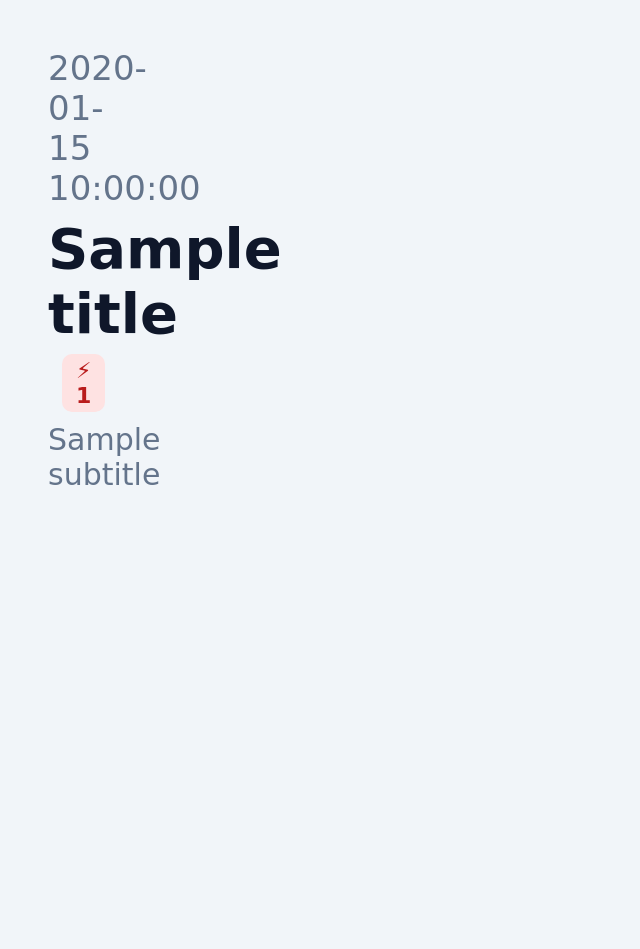
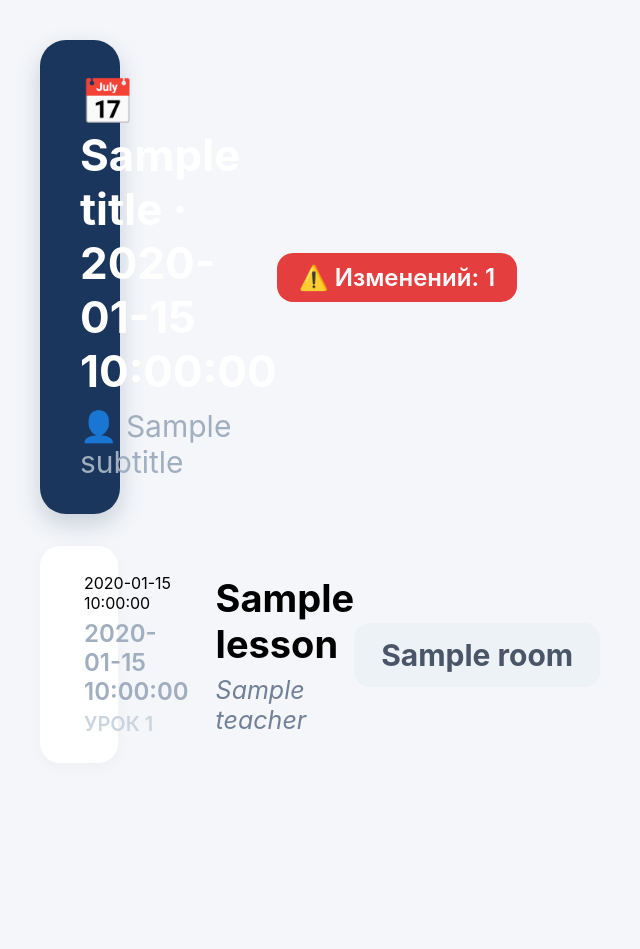
Before and after one commit to jager19111/school_schedule_v2_bot, a Python web app: template services/image_render/templates/schedule_poster.html.j2 in a window 1280 px wide. Shown: the whole page, without its empty margins (0-640 px from the left). After the commit the page ends 731 px from the top, so only its background shows below. Run offline with Jinja, Linux system fonts and the light colour scheme; the template is opened without the code that fills it: most values are stand-ins (such as "Sample title", 1, 10 or a date in 2020).

Commit message:
feat(poster-design): перенос авторского макета в рабочий шаблон + синхронизация палитры Pillow

```diff
--- a/services/image_render/templates/schedule_poster.html.j2
+++ b/services/image_render/templates/schedule_poster.html.j2
@@ -1,9 +1,17 @@
 {# ==========================================================
    PNG-постер расписания на день (ТЗ v2.2, раздел 6).
-   Рендерится PlaywrightRenderer в PNG и обрезается по #poster.
-   Шрифты и стили строго локальные; внешних сетевых запросов нет
-   (см. _route_guard в playwright_renderer.py).
-   Цветовая кодировка статусов — левая граница карточки.
+
+   Дизайн: авторский макет из bot/templates/schedule_poster.html,
+   перенесённый на контекст рендерера и масштаб 1080px (переживает
+   JPEG-компрессию Telegram; исходный макет был 800px, масштаб x1.35).
+
+   Шрифты СТРОГО локальные: внешний @import (Google Fonts) блокируется
+   _route_guard — рендер не ходит в интернет. Для Inter установи шрифт
+   в систему (пакет fonts-inter или ~/.fonts), иначе будет DejaVu Sans.
+
+   Контекст (PlaywrightRenderer.render):
+     date_text, title, subtitle, lessons (PosterLessonCard),
+     changes_count, width. Скриншот обрезается по #poster.
    ========================================================== #}
 <!DOCTYPE html>
 <html>
@@ -11,76 +19,155 @@
 <meta charset="utf-8">
 <style>
     * { margin: 0; padding: 0; box-sizing: border-box; }
-  body { font-family: 'DejaVu Sans', Arial, sans-serif; background: #f1f5f9; }
-  #poster { width: {{ width }}px; background: #f1f5f9; padding: 48px; }
+    body {
+        font-family: 'Inter', 'Segoe UI', 'DejaVu Sans', Arial, sans-serif;
+        background-color: #f4f6f9;
+    }
+    #poster {
+        width: {{ width }}px;
+        background-color: #f4f6f9;
+        padding: 40px;
+    }
 
-  .header { margin-bottom: 36px; }
-  .header .date { font-size: 34px; color: #64748b; }
-  .header .title { font-size: 56px; font-weight: 700; color: #0f172a; margin-top: 8px; }
-  .header .subtitle { font-size: 30px; color: #64748b; margin-top: 10px; }
+    .header {
+        background-color: #1a365d;
+        color: white;
+        padding: 34px 40px;
+        border-radius: 26px;
+        margin-bottom: 32px;
+        box-shadow: 0 10px 25px rgba(26, 54, 93, 0.2);
+        display: flex;
+        justify-content: space-between;
+        align-items: center;
+    }
+    .header-title { font-size: 44px; font-weight: 700; }
+    .header-subtitle { font-size: 30px; color: #a0aec0; margin-top: 10px; }
+    .changes-marker {
+        background: #e53e3e; color: white; padding: 10px 22px;
+        border-radius: 16px; font-size: 24px; font-weight: 600;
+        white-space: nowrap;
+    }
 
-  .card {
-    display: flex; background: #ffffff; border-radius: 18px;
-    margin-bottom: 18px; overflow: hidden; min-height: 132px;
+    .lesson-card {
+        background: white;
+        border-radius: 20px;
+        padding: 27px 34px;
+        margin-bottom: 20px;
+        display: flex;
+        align-items: center;
+        box-shadow: 0 4px 15px rgba(0, 0, 0, 0.03);
+        border-left: 10px solid transparent;
     }
-  /* Цветовая кодировка статусов — левая граница карточки */
-  .card.normal         { border-left: 12px solid #3b82f6; }
-  .card.exchange       { border-left: 12px solid #ef4444; }
-  .card.cancelled      { border-left: 12px solid #9ca3af; }
-  .card.extra          { border-left: 12px solid #a855f7; }
-  .card.methodological { border-left: 12px solid #f59e0b; }
+    /* Цветовые маркеры статуса — левая граница карточки (раздел 6 ТЗ) */
+    .status-normal         { border-left-color: #3182ce; }  <!-- синий -->
+    .status-exchange       { border-left-color: #e53e3e; }  <!-- красный -->
+    .status-cancelled      { border-left-color: #cbd5e0; opacity: 0.85; }  <!-- серый -->
+    .status-extra          { border-left-color: #805ad5; }  <!-- фиолетовый -->
+    .status-methodological { border-left-color: #dd6b20; }  <!-- оранжевый -->
 
-  .time {
-    width: 180px; background: #f8fafc; display: flex; flex-direction: column;
-    align-items: center; justify-content: center; font-size: 30px; color: #334155;
+    /* Время столбиком */
+    .time-col {
+        display: flex;
+        flex-direction: column;
+        width: 165px;
+        font-size: 34px;
+        font-weight: 700;
+        color: #2d3748;
     }
-  .time .num { font-size: 24px; color: #94a3b8; margin-bottom: 8px; }
+    .time-end { font-size: 24px; font-weight: 600; color: #a0aec0; margin-top: 6px; }
+    .lesson-num {
+        font-size: 20px; font-weight: 600; color: #cbd5e0;
+        margin-top: 6px; text-transform: uppercase;
+    }
 
-  .body { flex: 1; padding: 22px 30px; display: flex; flex-direction: column; justify-content: center; }
-  .subject { font-size: 36px; font-weight: 700; color: #0f172a; }
-  .subject s { color: #9ca3af; text-decoration: line-through; }
-  .meta { font-size: 27px; color: #64748b; margin-top: 12px; font-style: italic; }
+    /* Предмет и преподаватель */
+    .info-col { flex-grow: 1; padding-left: 27px; }
+    .subject { font-size: 38px; font-weight: 700; margin-bottom: 8px; }
+
+    /* Логика цветов предмета из авторского макета */
+    .subj-normal { color: #3182ce; }    <!-- синий: неизменный урок -->
+    .subj-new    { color: #e53e3e; }    <!-- красный: новый/заменённый -->
+    .subj-cancelled {
+        color: #a0aec0;                 <!-- серый текст -->
+        text-decoration: line-through;
+        text-decoration-color: #e53e3e; <!-- красная линия зачёркивания -->
+        text-decoration-thickness: 4px;
+    }
 
     .badge {
-    display: inline-block; font-size: 22px; font-weight: 700; border-radius: 10px;
-    padding: 4px 14px; margin-left: 14px; vertical-align: middle;
+        display: inline-block; background: #f3e8ff; color: #6b46c1;
+        padding: 5px 16px; border-radius: 12px; font-size: 22px;
+        font-weight: 700; margin-left: 14px; vertical-align: middle;
     }
-  .badge.exchange { background: #fee2e2; color: #b91c1c; }
-  .badge.extra { background: #f3e8ff; color: #7e22ce; }
 
-  .empty { font-size: 34px; color: #64748b; padding: 60px 0; text-align: center; }
+    .teacher { font-size: 25px; font-style: italic; color: #718096; }
+    .teacher-cancelled {
+        color: #e53e3e; font-style: normal; font-weight: 600;
+    }
+
+    /* Кабинет */
+    .room-badge {
+        background: #edf2f7; color: #4a5568;
+        padding: 14px 27px; border-radius: 16px;
+        font-size: 30px; font-weight: 700;
+        white-space: nowrap;
+    }
+
+    .empty {
+        font-size: 36px; color: #718096;
+        padding: 80px 0; text-align: center;
+        background: white; border-radius: 20px;
+    }
 </style>
 </head>
 <body>
 <div id="poster">
     <div class="header">
-    <div class="date">{{ date_text }}</div>
-    <div class="title">{{ title }}{% if changes_count %} <span class="badge exchange">⚡ {{ changes_count }}</span>{% endif %}</div>
-    {% if subtitle %}<div class="subtitle">{{ subtitle }}</div>{% endif %}
+        <div>
+            <div class="header-title">📅 {{ title }} · {{ date_text }}</div>
+            {% if subtitle %}<div class="header-subtitle">👤 {{ subtitle }}</div>{% endif %}
+        </div>
+        {% if changes_count %}
+            <div class="changes-marker">⚠️ Изменений: {{ changes_count }}</div>
+        {% endif %}
     </div>
 
     {% if lessons %}
         {% for lesson in lessons %}
-    <div class="card {{ lesson.status.value }}">
-      <div class="time">
-        <div class="num">{{ lesson.num }}</div>
-        <div>{{ lesson.time_start }}<br>{{ lesson.time_end }}</div>
-      </div>
-      <div class="body">
-        {% if lesson.status.value == 'cancelled' %}
-          <div class="subject"><s>{{ lesson.subject or lesson.original_subject or 'Урок' }}</s></div>
-        {% else %}
-          <div class="subject">{{ lesson.subject }}
-            {% if lesson.status.value == 'exchange' and lesson.original_subject %}<span class="badge exchange">было: {{ lesson.original_subject }}</span>{% endif %}
-            {% if lesson.status.value == 'extra' %}<span class="badge extra">Доп.</span>{% endif %}
-          </div>
-        {% endif %}
-        <div class="meta">
-          {%- if lesson.teacher %}{{ lesson.teacher }}{% endif %}
-          {%- if lesson.room %} · каб. {{ lesson.room }}{% endif %}
-          {%- if lesson.group %} · {{ lesson.group }}{% endif %}
+            <div class="lesson-card status-{{ lesson.status.value }}">
+
+                <!-- Время столбиком -->
+                <div class="time-col">
+                    <div>{{ lesson.time_start }}</div>
+                    <div class="time-end">{{ lesson.time_end }}</div>
+                    <div class="lesson-num">
+                        {% if lesson.status.value == 'extra' %}Доп.{% else %}Урок {{ lesson.num }}{% endif %}
                     </div>
                 </div>
+
+                <!-- Информация о предмете -->
+                <div class="info-col">
+                    {% if lesson.status.value == 'cancelled' %}
+                        <!-- Серый предмет с красным зачёркиванием -->
+                        <div class="subject subj-cancelled">
+                            {{ lesson.subject or lesson.original_subject or 'Урок' }}
+                        </div>
+                        <div class="teacher teacher-cancelled">Отменено</div>
+                    {% else %}
+                        <div class="subject {{ 'subj-new' if lesson.status.value != 'normal' else 'subj-normal' }}">
+                            {{ lesson.subject }}
+                            {% if lesson.status.value == 'extra' %}<span class="badge">Доп. занятие</span>{% endif %}
+                        </div>
+                        {% if lesson.teacher %}
+                            <div class="teacher">{{ lesson.teacher }}</div>
+                        {% endif %}
+                    {% endif %}
+                </div>
+
+                <!-- Кабинет (скрываем при отмене) -->
+                {% if lesson.status.value != 'cancelled' and lesson.room and lesson.room != '—' %}
+                    <div class="room-badge">{{ lesson.room }}</div>
+                {% endif %}
             </div>
         {% endfor %}
     {% else %}
```
Also changed, not shown: services/image_render/pillow_renderer.py (+59 -49 lines). Lines whose indentation alone changed are shown as unchanged.
